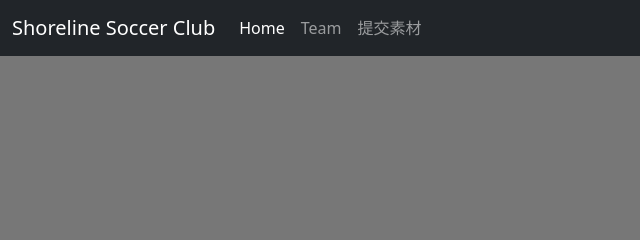
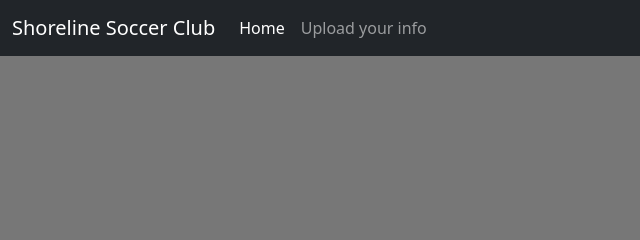
Before and after one commit to shoreline-soccer/shoreline-soccer.github.io, a plain HTML site: page index.html in a window 1280 px wide. Shown: the top 240 px of the page, 0-640 px from the left. Drawn offline with Linux system fonts and the light colour scheme.

```diff
--- a/index.html
+++ b/index.html
@@ -47,10 +47,7 @@
             <a class="nav-link active" aria-current="page" href="#">Home</a>
           </li>
           <li class="nav-item">
-            <a class="nav-link" href="#">Team</a>
-          </li>
-          <li class="nav-item">
-            <a class="nav-link" href="https://forms.gle/LWfe7Nh97mBgRcV79">提交素材</a>
+            <a class="nav-link" href="https://forms.gle/LWfe7Nh97mBgRcV79">Upload your info</a>
           </li>
         </ul>
       </div>
```
